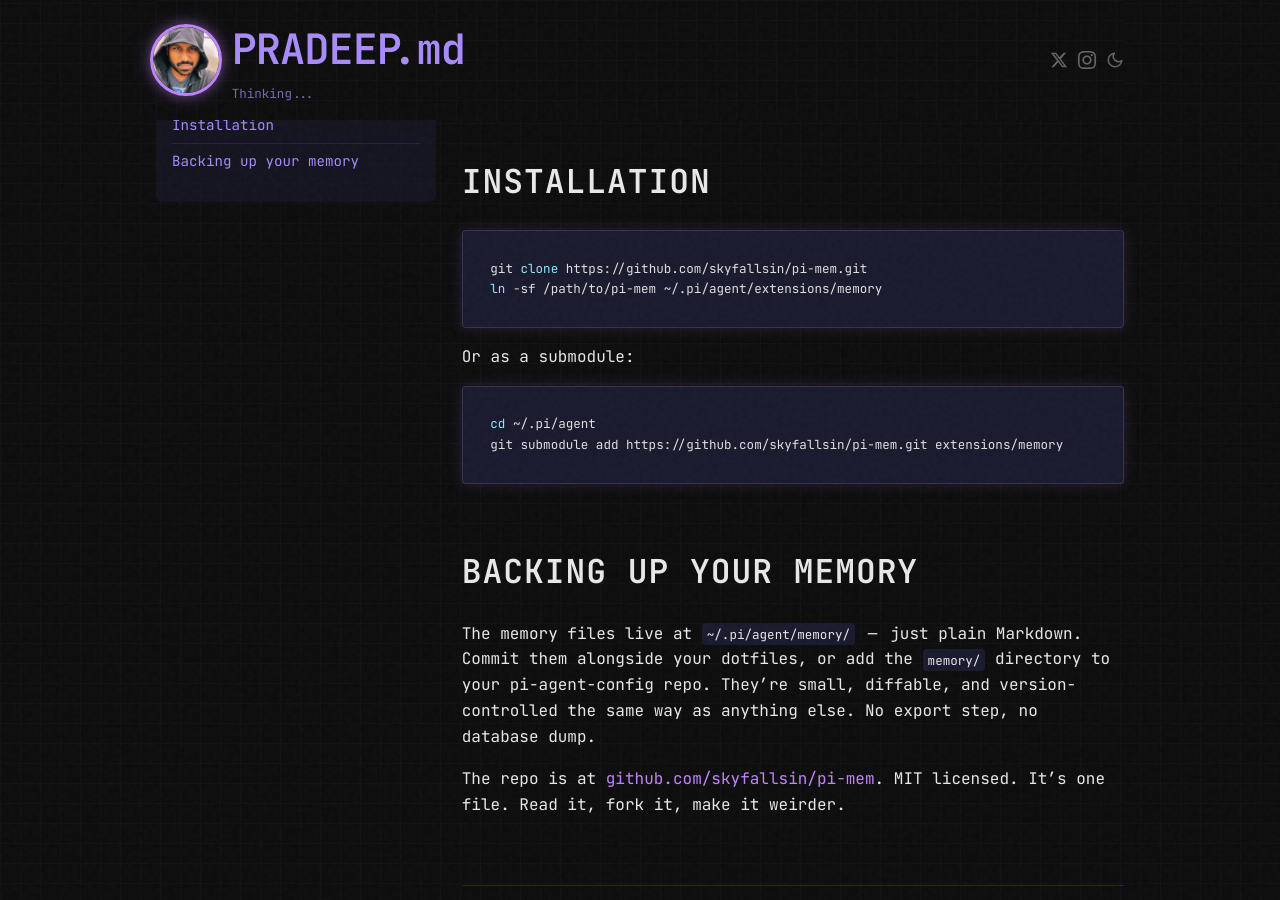
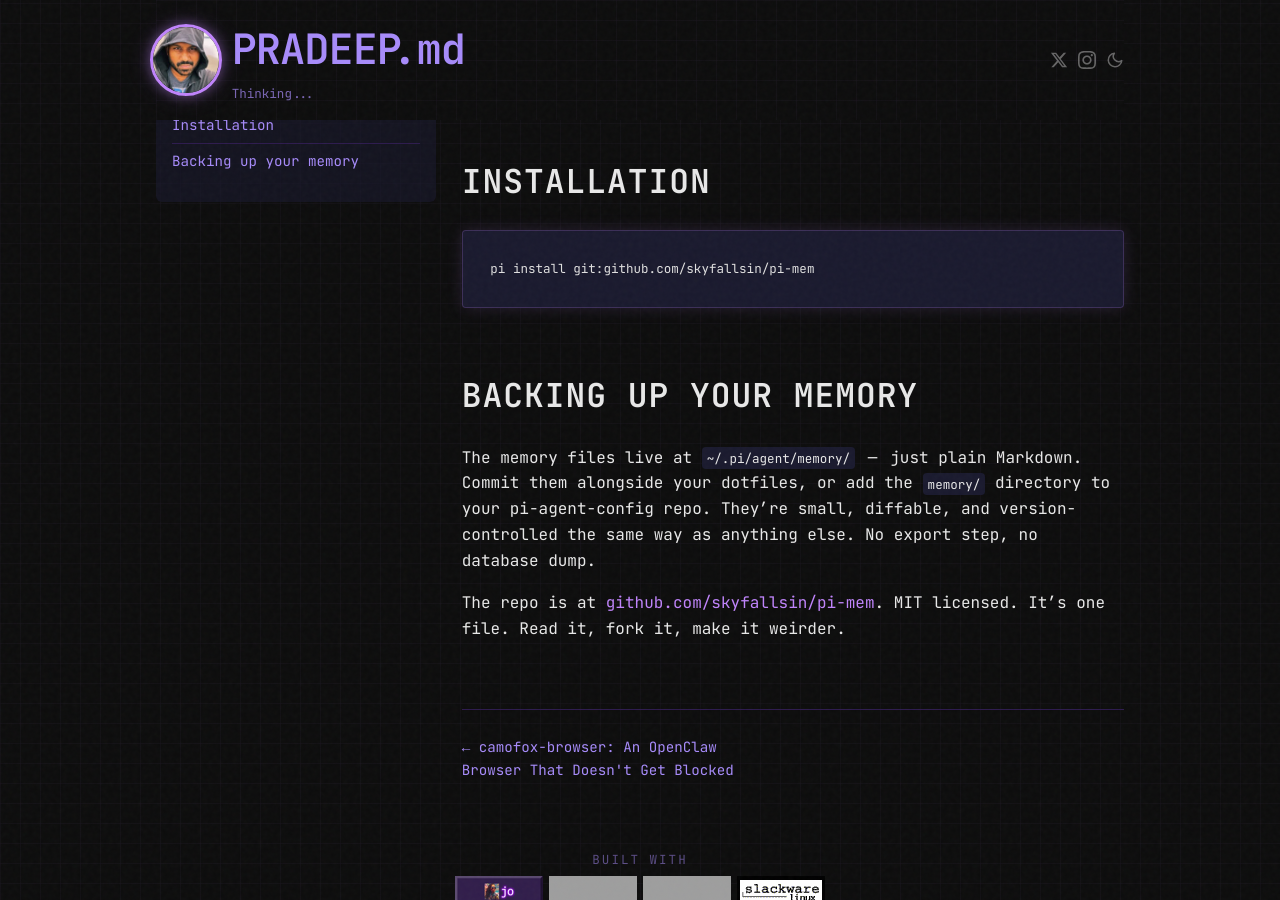
Before and after one commit to skyfallsin/skyfallsin.github.io, a Jekyll site: the page built from _posts/2026-02-11-pi-mem.md, in a window 1280 px wide and 900 px high, scrolled down 4197 px. Built offline with Jekyll 4.4.1, drawn with Linux system fonts in a browser that asks for light colours; nearby versions of some CDN libraries; grey boxes are pictures that could not be loaded.

Commit message:
Update pi-mem install to pi install format

````diff
--- a/_posts/2026-02-11-pi-mem.md
+++ b/_posts/2026-02-11-pi-mem.md
@@ -91,15 +91,7 @@ I asked the pi agent that uses it every day what it thought about the release. H
 ## Installation
 
 ```bash
-git clone https://github.com/skyfallsin/pi-mem.git
-ln -sf /path/to/pi-mem ~/.pi/agent/extensions/memory
-```
-
-Or as a submodule:
-
-```bash
-cd ~/.pi/agent
-git submodule add https://github.com/skyfallsin/pi-mem.git extensions/memory
+pi install git:github.com/skyfallsin/pi-mem
 ```
 
 ---
````
